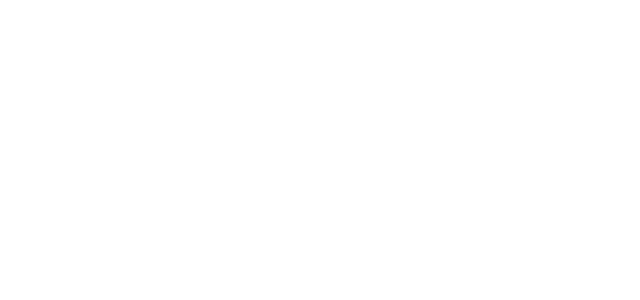
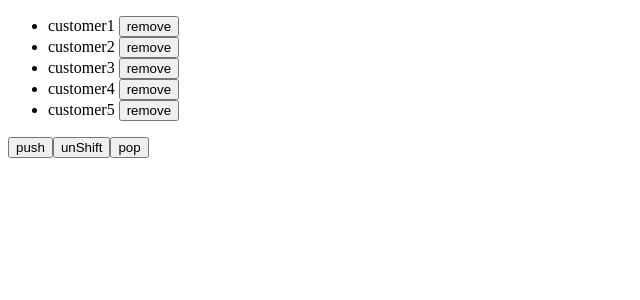
Before and after one commit to aomsk/learn-angular, an Angular app: page / in a window 1280 px wide. Shown: the top 300 px of the page, without its empty margins (0-640 px from the left). Built offline with nearby package versions, Linux system fonts and the light colour scheme.

Commit message:
chore: learn *ngFor

```diff
--- a/src/app/app.component.html
+++ b/src/app/app.component.html
@@ -58,3 +58,14 @@
 <!-- <app-action-bar [inputDisplay]="activate"></app-action-bar>
 <app-action-bar [inputDisplay]="true"></app-action-bar>
 <button type="button" (click)="activate = !activate">activate</button> -->
+
+<!-- 7 ------------------------------------------------------------------------------------ -->
+<ul>
+  <li *ngFor="let customer of cutomerList; let i = index">{{ customer }}
+    <button type="button" (click)="removeCustomer(i)">remove</button>
+  </li>
+</ul>
+
+<button type="button" (click)="pushCustomer()">push</button>
+<button type="button" (click)="unShiftCustomer()">unShift</button>
+<button type="button" (click)="popCustomer()">pop</button>
--- a/src/app/app.component.ts
+++ b/src/app/app.component.ts
@@ -44,5 +44,27 @@
   // 6 -------------------------------------------------------------------------------------
   // activate: boolean = false;
   // 7 -------------------------------------------------------------------------------------
-  // cutomerList: string[] = ['customer1', 'customer2'];
+  cutomerList: string[] = [
+    'customer1',
+    'customer2',
+    'customer3',
+    'customer4',
+    'customer5',
+  ];
+
+  pushCustomer() {
+    this.cutomerList.push('customer' + (this.cutomerList.length + 1));
+  }
+
+  unShiftCustomer() {
+    this.cutomerList.unshift('customer' + (this.cutomerList.length + 1));
+  }
+
+  popCustomer() {
+    this.cutomerList.pop();
+  }
+
+  removeCustomer(index: number) {
+    this.cutomerList.splice(index, 1);
+  }
 }
```
